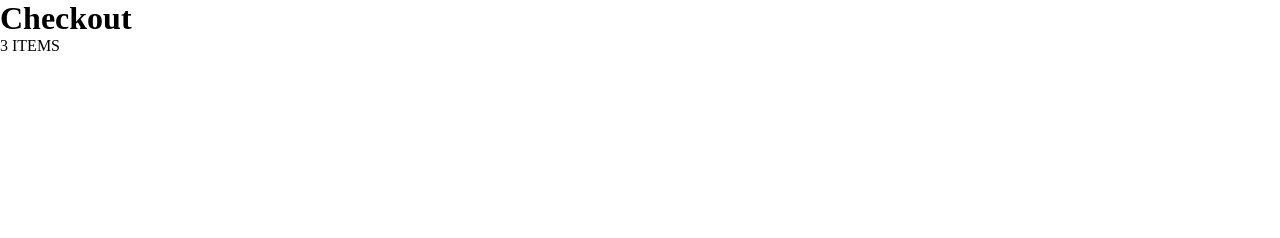
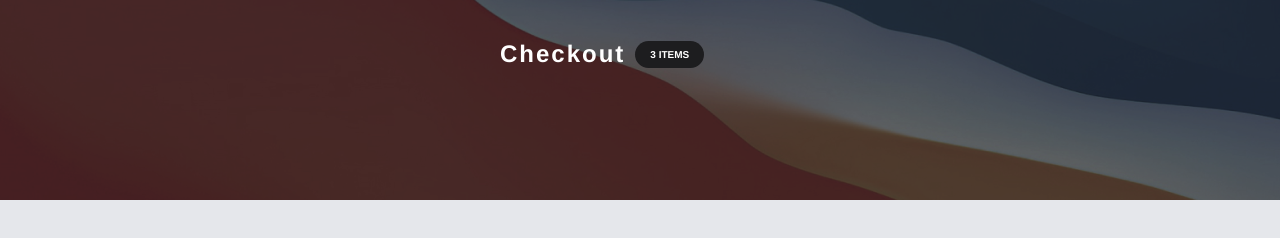
Before and after one commit to monish2403/Checkout-Page, a plain HTML site: page index.html in a window 1280 px wide. Drawn offline with Linux system fonts and the light colour scheme.

Commit message:
Adding some styles

```diff
--- a/style.css
+++ b/style.css
@@ -1,5 +1,57 @@
+
+:root{
+    --font-heading: 'Franklin Gothic Medium', 'Arial Narrow', Arial, sans-serif;
+    --font-heading-size: 24px;
+    --font-heading-weight: 700;
+    --font-body-size: 16px;
+    --font-body-weight: 400;
+    --btn-color: #1D1D1F;
+    --card-left: #D2D5DA;
+    --input: #E5E7EB;
+}
+
 *{
     margin: 0;
     padding: 0;
     box-sizing: border-box;
 }
+
+body{
+    background: var(--input);
+}
+
+.container{
+    background: url('./resources/background-image.png');
+    background-size: cover;
+    background-repeat: no-repeat;
+    background-position: center;
+    width: 100vw;
+    height: 200px;
+    position: relative;
+}
+
+.bg-container{
+    color: white;
+    font-family: 'Franklin Gothic Medium', 'Arial Narrow', Arial, sans-serif;
+    display: flex;
+    gap: 10px;
+    justify-content: center;
+    align-items: center;
+    position: absolute;
+    top: 40px;
+    left: 500px;
+}
+
+.bg-container h1{
+    font-size: var(--font-heading-size);
+    font-weight: var(--font-heading-weight);
+    letter-spacing: 2px;
+}
+
+.bg-container p{
+    font-size: 10px;
+    font-weight: var(--font-heading-weight);
+    background-color: #1D1D1F;
+    padding: 8px 15px;
+    border-radius: 50px;
+}
```
